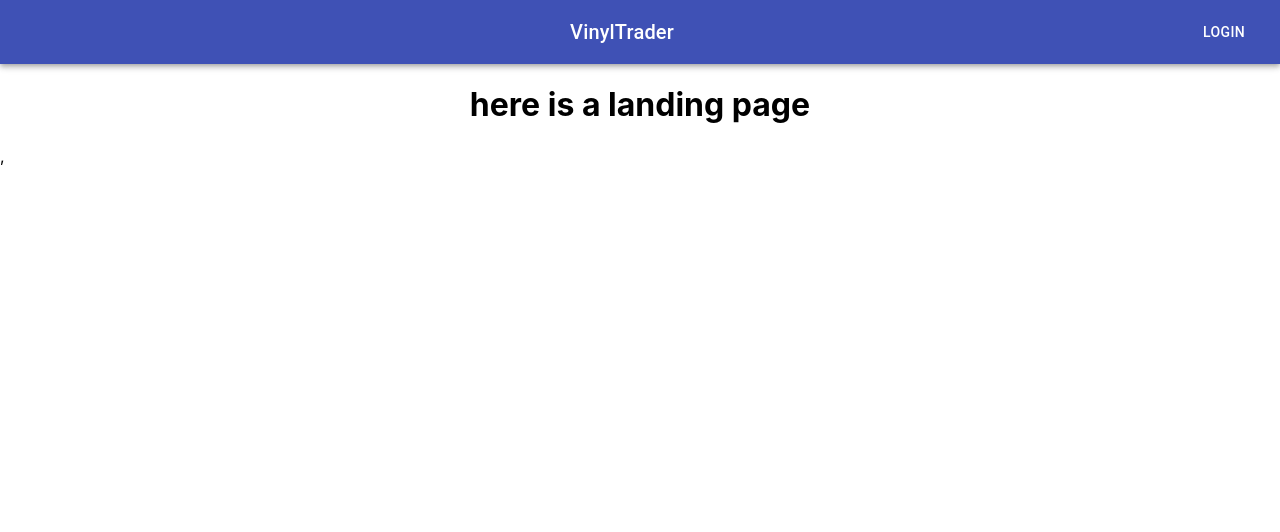
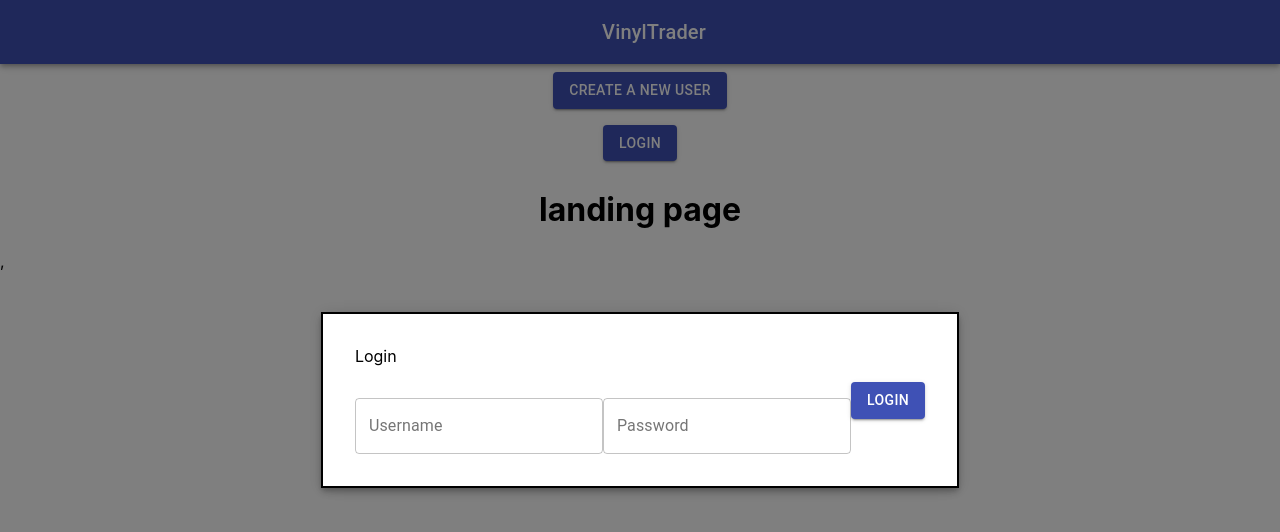
Before and after one commit to Griefcat/VinylTrader, a React (Create React App) app in the folder VinylTrader-Frontend/: page / in a window 1280 px wide. Both pictures are taken after a click on the button "LOGIN". Shown: the top 532 px of the page. Built offline with nearby package versions, Linux system fonts and the light colour scheme; no server answers.

Commit message:
cute login modals n buttons

```diff
--- a/VinylTrader-Frontend/package.json
+++ b/VinylTrader-Frontend/package.json
@@ -7,6 +7,7 @@
     "@testing-library/jest-dom": "^5.11.4",
     "@testing-library/react": "^11.1.0",
     "@testing-library/user-event": "^12.1.10",
+    "antd": "^4.13.0",
     "axios": "^0.21.1",
     "babel-loader": "^8.2.2",
     "react": "^17.0.1",
--- /dev/null
+++ b/VinylTrader-Frontend/src/components/AddVinylButton.js
@@ -0,0 +1,91 @@
+// import React from 'react';
+// import { makeStyles } from '@material-ui/core/styles';
+// import Button from '@material-ui/core/Button';
+
+// const useStyles = makeStyles((theme) => ({
+//   root: {
+//     '& > *': {
+//       margin: theme.spacing(1),
+//     },
+//   },
+// }));
+
+// export default function ContainedButtons() {
+//   const classes = useStyles();
+
+//   return (
+//     <div className={classes.root}>
+//       <Button variant="contained" color="primary" onClick={() => { alert('clicked') }}>
+//         Add a Vinyl
+//       </Button>
+//     </div>
+//   );
+// }
+
+import React from 'react';
+import { makeStyles } from '@material-ui/core/styles';
+import Modal from '@material-ui/core/Modal';
+import Backdrop from '@material-ui/core/Backdrop';
+import Fade from '@material-ui/core/Fade';
+import Button from '@material-ui/core/Button';
+import FormModal from './FormModal'
+
+const useStyles = makeStyles((theme) => ({
+  modal: {
+    display: 'flex',
+    alignItems: 'center',
+    justifyContent: 'center',
+  },
+  paper: {
+    backgroundColor: theme.palette.background.paper,
+    border: '2px solid #000',
+    boxShadow: theme.shadows[5],
+    padding: theme.spacing(2, 4, 3),
+  },
+  root: {
+        '& > *': {
+          margin: theme.spacing(1),
+        },
+      },
+}));
+
+export default function TransitionsModal() {
+  const classes = useStyles();
+  const [open, setOpen] = React.useState(false);
+
+  const handleOpen = () => {
+    setOpen(true);
+  };
+
+  const handleClose = () => {
+    setOpen(false);
+  };
+
+  return (
+    <div>
+        <div className={classes.root}>
+      <Button variant="contained" color="primary" type="button" onClick={handleOpen}>
+        Add A Vinyl
+      </Button>
+      </div>
+      <Modal
+        aria-labelledby="transition-modal-title"
+        aria-describedby="transition-modal-description"
+        className={classes.modal}
+        open={open}
+        onClose={handleClose}
+        closeAfterTransition
+        BackdropComponent={Backdrop}
+        BackdropProps={{
+          timeout: 500,
+        }}
+      >
+        <Fade in={open}>
+          <div className={classes.paper}>
+              <FormModal></FormModal>
+          </div>
+        </Fade>
+      </Modal>
+    </div>
+  );
+}
--- a/VinylTrader-Frontend/src/components/Button.js
+++ b/VinylTrader-Frontend/src/components/LoginButton.js
@@ -1,34 +1,10 @@
-// import React from 'react';
-// import { makeStyles } from '@material-ui/core/styles';
-// import Button from '@material-ui/core/Button';
-
-// const useStyles = makeStyles((theme) => ({
-//   root: {
-//     '& > *': {
-//       margin: theme.spacing(1),
-//     },
-//   },
-// }));
-
-// export default function ContainedButtons() {
-//   const classes = useStyles();
-
-//   return (
-//     <div className={classes.root}>
-//       <Button variant="contained" color="primary" onClick={() => { alert('clicked') }}>
-//         Add a Vinyl
-//       </Button>
-//     </div>
-//   );
-// }
-
 import React from 'react';
 import { makeStyles } from '@material-ui/core/styles';
 import Modal from '@material-ui/core/Modal';
 import Backdrop from '@material-ui/core/Backdrop';
 import Fade from '@material-ui/core/Fade';
 import Button from '@material-ui/core/Button';
-import FormModal from '../components/FormModal'
+import LoginModal from './LoginModal'
 
 const useStyles = makeStyles((theme) => ({
   modal: {
@@ -65,7 +41,7 @@ export default function TransitionsModal() {
     <div>
         <div className={classes.root}>
       <Button variant="contained" color="primary" type="button" onClick={handleOpen}>
-        Add A Vinyl
+        Login
       </Button>
       </div>
       <Modal
@@ -82,7 +58,7 @@ export default function TransitionsModal() {
       >
         <Fade in={open}>
           <div className={classes.paper}>
-              <FormModal></FormModal>
+              <LoginModal></LoginModal>
           </div>
         </Fade>
       </Modal>
--- /dev/null
+++ b/VinylTrader-Frontend/src/components/LoginModal.js
@@ -0,0 +1,53 @@
+import React, {Component} from 'react';
+import { makeStyles } from '@material-ui/core/styles';
+import TextField from '@material-ui/core/TextField';
+import Button from '@material-ui/core/Button';
+
+const useStyles = makeStyles((theme) => ({
+  root: {
+    display: 'flex',
+    flexWrap: 'wrap',
+    maxWidth: 345,
+  },
+  textField: {
+    marginLeft: theme.spacing(1),
+    marginRight: theme.spacing(1),
+    width: '25ch',
+  },
+}));
+
+export default class LoginModal extends Component {
+
+render (){
+    return (
+        // <form onSubmit ={(e) => this.submitForm(e)} >
+      <div className={useStyles.root}>
+         <p>Login</p>
+        <div>
+        <TextField
+            label="Username"
+            id="outlined-margin-normal"
+            className={useStyles.textField}
+            margin="normal"
+            variant="outlined"
+            onChange = {(e) => this.setState({username: e.target.value})}
+          />
+          <TextField
+            label="Password"
+            id="outlined-margin-normal"
+            className={useStyles.textField}
+            margin="normal"
+            variant="outlined"
+            onChange = {(e) => this.setState({password: e.target.value})}
+          />
+
+          <Button variant="contained" color="primary" type="submit">
+          Login
+        </Button>
+        </div>
+
+      </div>
+    //   </form>
+    );
+  }
+}
--- /dev/null
+++ b/VinylTrader-Frontend/src/components/NewUserButton.js
@@ -0,0 +1,67 @@
+import React from 'react';
+import { makeStyles } from '@material-ui/core/styles';
+import Modal from '@material-ui/core/Modal';
+import Backdrop from '@material-ui/core/Backdrop';
+import Fade from '@material-ui/core/Fade';
+import Button from '@material-ui/core/Button';
+import NewUserModal from './NewUserModal'
+
+const useStyles = makeStyles((theme) => ({
+  modal: {
+    display: 'flex',
+    alignItems: 'center',
+    justifyContent: 'center',
+  },
+  paper: {
+    backgroundColor: theme.palette.background.paper,
+    border: '2px solid #000',
+    boxShadow: theme.shadows[5],
+    padding: theme.spacing(2, 4, 3),
+  },
+  root: {
+        '& > *': {
+          margin: theme.spacing(1),
+        },
+      },
+}));
+
+export default function TransitionsModal() {
+  const classes = useStyles();
+  const [open, setOpen] = React.useState(false);
+
+  const handleOpen = () => {
+    setOpen(true);
+  };
+
+  const handleClose = () => {
+    setOpen(false);
+  };
+
+  return (
+    <div>
+        <div className={classes.root}>
+      <Button variant="contained" color="primary" type="button" onClick={handleOpen}>
+        Create A New User
+      </Button>
+      </div>
+      <Modal
+        aria-labelledby="transition-modal-title"
+        aria-describedby="transition-modal-description"
+        className={classes.modal}
+        open={open}
+        onClose={handleClose}
+        closeAfterTransition
+        BackdropComponent={Backdrop}
+        BackdropProps={{
+          timeout: 500,
+        }}
+      >
+        <Fade in={open}>
+          <div className={classes.paper}>
+              <NewUserModal></NewUserModal>
+          </div>
+        </Fade>
+      </Modal>
+    </div>
+  );
+}
--- /dev/null
+++ b/VinylTrader-Frontend/src/components/NewUserModal.js
@@ -0,0 +1,53 @@
+import React, {Component} from 'react';
+import { makeStyles } from '@material-ui/core/styles';
+import TextField from '@material-ui/core/TextField';
+import Button from '@material-ui/core/Button';
+
+const useStyles = makeStyles((theme) => ({
+  root: {
+    display: 'flex',
+    flexWrap: 'wrap',
+    maxWidth: 345,
+  },
+  textField: {
+    marginLeft: theme.spacing(1),
+    marginRight: theme.spacing(1),
+    width: '25ch',
+  },
+}));
+
+export default class NewUserModal extends Component {
+
+render (){
+    return (
+        // <form onSubmit ={(e) => this.submitForm(e)} >
+      <div className={useStyles.root}>
+         <p>Create A New User</p>
+        <div>
+        <TextField
+            label="Username"
+            id="outlined-margin-normal"
+            className={useStyles.textField}
+            margin="normal"
+            variant="outlined"
+            onChange = {(e) => this.setState({username: e.target.value})}
+          />
+          <TextField
+            label="Password"
+            id="outlined-margin-normal"
+            className={useStyles.textField}
+            margin="normal"
+            variant="outlined"
+            onChange = {(e) => this.setState({password: e.target.value})}
+          />
+
+          <Button variant="contained" color="primary" type="submit">
+          Create
+        </Button>
+        </div>
+
+      </div>
+    //   </form>
+    );
+  }
+}
--- a/VinylTrader-Frontend/src/containers/LandingPage.js
+++ b/VinylTrader-Frontend/src/containers/LandingPage.js
@@ -1,11 +1,15 @@
-import React, { Component } from 'react'
+import React from 'react';
+import LoginButton from '../components/LoginButton'
+import NewUserButton from '../components/NewUserButton'
 
-export default class LandingPage extends Component {
-    render() {
-        return (
-            <div>
-                <h1>here is a landing page</h1>
-            </div>
-        )
-    }
+export default function LandingPage() {
+
+
+  return (
+    <div>
+        <NewUserButton color="inherit">Create New User</NewUserButton>
+        <LoginButton color="inherit">Login</LoginButton>
+        <h1>landing page</h1>
+    </div>
+  );
 }
--- a/VinylTrader-Frontend/src/containers/TopNavBar.js
+++ b/VinylTrader-Frontend/src/containers/TopNavBar.js
@@ -15,6 +15,7 @@ import Toolbar from '@material-ui/core/Toolbar';
 import Typography from '@material-ui/core/Typography';
 import Button from '@material-ui/core/Button';
 import IconButton from '@material-ui/core/IconButton';
+
 // import MenuIcon from '@material-ui/icons/Menu';
 
 const useStyles = makeStyles((theme) => ({
@@ -42,7 +43,7 @@ export default function TopNavBar() {
           <Typography variant="h6" className={classes.title}>
             VinylTrader
           </Typography>
-          <Button color="inherit">Login</Button>
+
         </Toolbar>
       </AppBar>
     </div>
--- a/VinylTrader-Frontend/src/containers/VinylContainer.js
+++ b/VinylTrader-Frontend/src/containers/VinylContainer.js
@@ -1,6 +1,6 @@
 import React, { Component } from 'react'
 import VinylCard from '../components/VinylCard'
-import Button from '../components/Button'
+import AddVinylButton from '../components/AddVinylButton'
 import { makeStyles } from '@material-ui/core/styles';
 import { Grid } from "@material-ui/core"
 
@@ -21,7 +21,7 @@ export default class VinylContainer extends Component {
 
             <div>
                 Your Vinyls
-                <Button></Button>
+                <AddVinylButton></AddVinylButton>
                 <Grid container spacing={4} className = {useStyles.gridContainer}>
                     <Grid item md={4}>
                     {this.props.vinyls.map(
```
Also changed, not shown: 2 other files (tests, documents, lock files or other folders).
